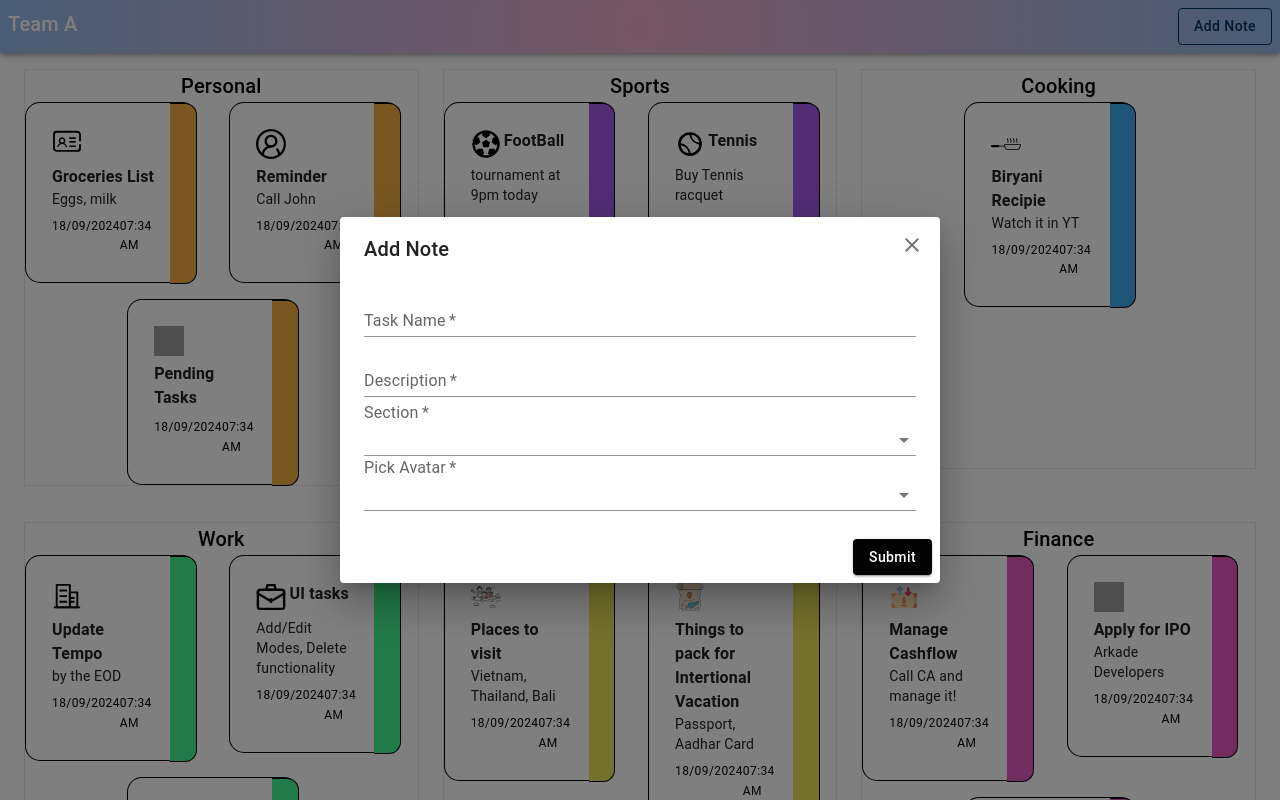
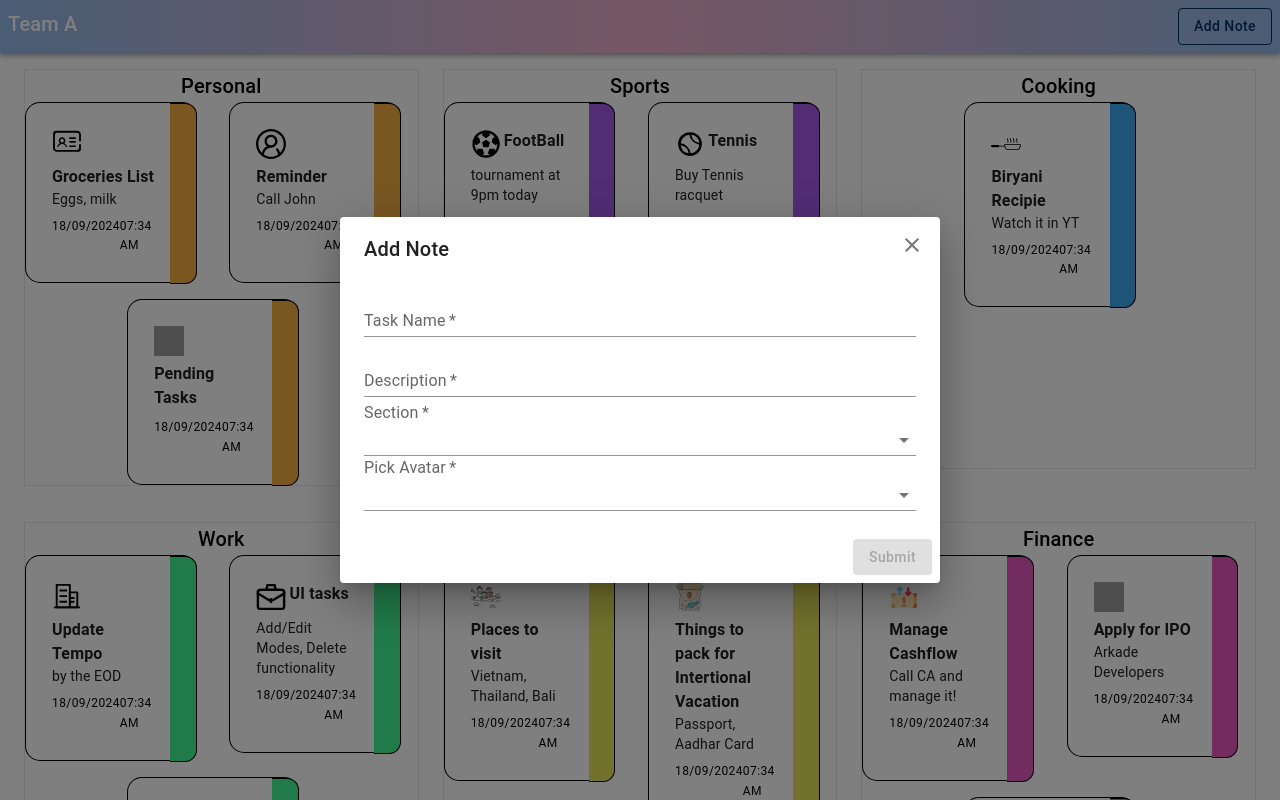
Before and after one commit to ajaykiran-reddy-by/sticky-notes, a React (Vite) app: page / in a window 1280 px wide. Both pictures are taken after a click on the button "Add Note". Shown: the top 800 px of the page. Built offline with nearby package versions, Linux system fonts and the light colour scheme; grey boxes are pictures that could not be loaded.

Commit message:
delete btn css

```diff
--- a/src/components/ConfigureTodo.tsx
+++ b/src/components/ConfigureTodo.tsx
@@ -115,24 +115,16 @@ export default function TodoCard({
     setFormValues(initState);
   };
 
+  function getDisabledStatus() {
     return (
-    <motion.div
-      // animate={{
-      //   scale: [1, 2, 2, 1, 1],
-      //   rotate: [0, 0, 180, 180, 0],
-      //   borderRadius: ["0%", "0%", "50%", "50%", "0%"],
-      // }}
-      // transition={{
-      //   duration: 2,
-      //   ease: "easeInOut",
-      //   times: [0, 0.2, 0.5, 0.8, 1],
-      //   repeat: Infinity,
-      //   repeatDelay: 1,
-      // }}
-      whileInView={{ opacity: 1, y: 0 }}
-      initial={{ opacity: 0, y: -100 }}
-      // transition={{ duration: 1, delay: 0.5 + index }}
-    >
+      !formValues.title ||
+      !formValues.content ||
+      !formValues.section ||
+      !formValues.avatar
+    );
+  }
+
+  return (
     <Box>
       <Dialog
         open={open}
@@ -155,7 +147,12 @@ export default function TodoCard({
           </IconButton>
         </DialogTitle>
         <DialogContent>
-            <>
+          <div style={{ overflowX: "hidden" }}>
+            <motion.div
+              whileInView={{ opacity: 1, x: 0 }}
+              initial={{ opacity: 0, x: -100 }}
+              transition={{ duration: 1, delay: 0.5 }}
+            >
               <TextField
                 onChange={handleChange}
                 value={formValues.title}
@@ -183,6 +180,12 @@ export default function TodoCard({
                 variant="standard"
                 placeholder="Enter task description"
               />
+            </motion.div>
+            <motion.div
+              whileInView={{ opacity: 1, x: 0 }}
+              initial={{ opacity: 0, x: 100 }}
+              transition={{ duration: 1, delay: 0.5 }}
+            >
               <>
                 <InputLabel required>Section</InputLabel>
                 <Select
@@ -199,7 +202,13 @@ export default function TodoCard({
                         key={section.name}
                         value={section.sectionId}
                         onClick={() => handleSectionSelection(section)}
-                        // style={{ color: section.color, fontWeight: "bold" }}
+                        style={
+                          {
+                            // backgroundColor: section.color,
+                            // fontWeight: "bold",
+                            // opacity: "80%",
+                          }
+                        }
                       >
                         {section.name}
                       </MenuItem>
@@ -234,15 +243,27 @@ export default function TodoCard({
                   ))}
                 </Select>
               </>
-            </>
+            </motion.div>
+          </div>
         </DialogContent>
         <DialogActions>
-            <Button onClick={handleSubmit} color="primary" variant="contained">
+          <motion.div
+            className="box"
+            whileHover={{ scale: 1.1 }}
+            whileTap={{ scale: 0.9 }}
+            transition={{ type: "spring", stiffness: 400, damping: 20 }}
+          >
+            <Button
+              disabled={getDisabledStatus()}
+              onClick={handleSubmit}
+              color="primary"
+              variant="contained"
+            >
               Submit
             </Button>
+          </motion.div>
         </DialogActions>
       </Dialog>
     </Box>
-    </motion.div>
   );
 }
--- a/src/components/WorkspaceArea.tsx
+++ b/src/components/WorkspaceArea.tsx
@@ -5,8 +5,6 @@ import { initialColumnsData } from "../constants/constants";
 import { Section } from "../types/type";
 import { motion } from "framer-motion";
 import DeleteIcon from "@mui/icons-material/Delete";
-
-import deleteicon from "../SVGs/deleteicon.svg";
 
 interface Props {
   openDialog: boolean;
@@ -23,7 +21,7 @@ const WorkspaceArea = ({ openDialog, handleCloseCb, cbInd }: Props) => {
 
   const [columns, setColumns] = useState<Section[]>(initialiseSectionData());
   const [openDelete, setOpenDelete] = useState(false);
-  const [targetCardId ,setTargetCardId] = useState<number>();
+  const [targetCardId, setTargetCardId] = useState<number>();
 
   useEffect(() => {
     if (!openDialog) {
@@ -102,18 +100,17 @@ const WorkspaceArea = ({ openDialog, handleCloseCb, cbInd }: Props) => {
             (card) => card.id === draggedCardId
           );
 
-          const targetIndex =  columns[sourceColIndex].cards.findIndex(
+          const targetIndex = columns[sourceColIndex].cards.findIndex(
             (card) => card.id === targetCardId
-          );; //fetch target index and replace
+          ); //fetch target index and replace
 
-
-          console.log(cardIndex, '[targetCardIndex]')
-          console.log(targetCardId, '[targetCardId]')
-          console.log(targetIndex, '[targetIndex]')
+          console.log(cardIndex, "[targetCardIndex]");
+          console.log(targetCardId, "[targetCardId]");
+          console.log(targetIndex, "[targetIndex]");
 
           const reorderedCards = [...columns[sourceColIndex].cards];
           let tmp = reorderedCards[cardIndex];
-          reorderedCards[cardIndex] = reorderedCards[targetIndex]
+          reorderedCards[cardIndex] = reorderedCards[targetIndex];
           reorderedCards[targetIndex] = tmp;
 
           const updatedColumn = {
@@ -153,10 +150,10 @@ const WorkspaceArea = ({ openDialog, handleCloseCb, cbInd }: Props) => {
     setDraggedCardId(null);
   };
 
-  const swapCard = (targetId : number) => {
-      console.log(targetId, '[targetId]')
-      setTargetCardId(targetId)
-  }
+  const swapCard = (targetId: number) => {
+    console.log(targetId, "[targetId]");
+    setTargetCardId(targetId);
+  };
 
   return (
     <>
@@ -193,10 +190,10 @@ const WorkspaceArea = ({ openDialog, handleCloseCb, cbInd }: Props) => {
         }}
         onDragLeave={() => setOpenDelete(false)}
         style={{
-          backgroundColor: openDelete ? "#EA4335" : "#FF0000",
+          backgroundColor: "#f590a7",
           height: "30vh",
           padding: "2rem",
-          border: "1px solid black",
+          border: "1px dotted #000",
           // position: "sticky",
           opacity: openDelete ? "100%" : "0%",
           // bottom: 0,
@@ -213,7 +210,7 @@ const WorkspaceArea = ({ openDialog, handleCloseCb, cbInd }: Props) => {
       >
         <Tooltip title="Delete">
           <IconButton>
-            <DeleteIcon fontSize="large" />
+            <DeleteIcon style={{ color: "#fff", fontSize: "3rem" }} />
           </IconButton>
         </Tooltip>
       </div>
```
Also changed, not shown: src/index.css (+0 -25 lines). Lines whose indentation alone changed are shown as unchanged.
